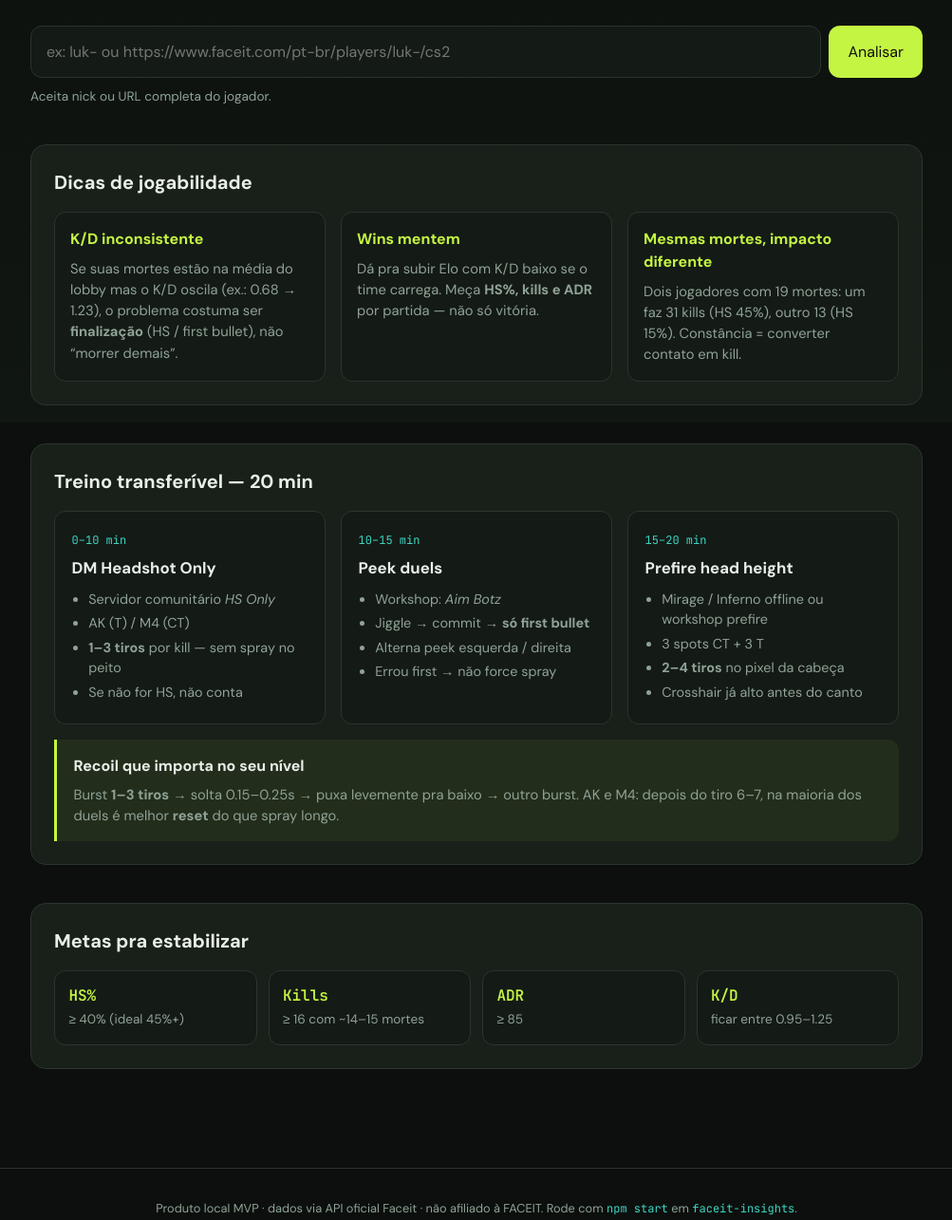
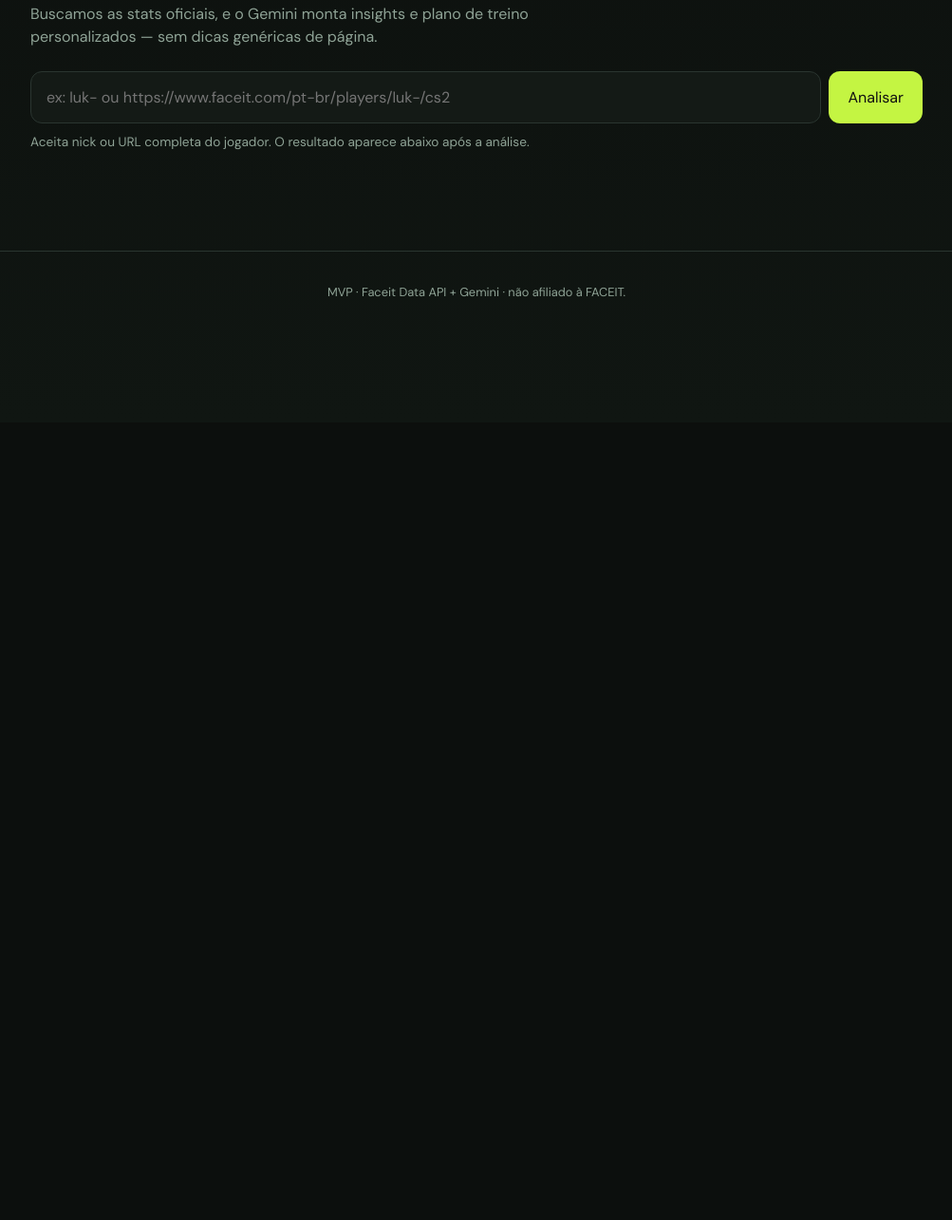
Before and after one commit to LRA22/faceit-insights, a website: page public/index.html in a window 1280 px wide. Shown: the part 355-1640 px from the top of the page at 95% size, without its empty margins (138-1141 px from the left). After the commit the page ends 800 px from the top, so only its background shows below. Drawn offline with Linux system fonts and the light colour scheme.

Commit message:
Remove static tip sections so only Gemini diagnosis appears.
EOF

Co-authored-by: Cursor <cursoragent@cursor.com>

```diff
--- a/public/app.js
+++ b/public/app.js
@@ -28,7 +28,7 @@ async function analyze(q) {
   }
 
   btn.disabled = true;
-  setStatus('Consultando Faceit…');
+  setStatus('Consultando Faceit e gerando diagnóstico com Gemini…');
   results.hidden = true;
 
   const url = `/api/analyze?q=${encodeURIComponent(q)}`;
@@ -152,6 +152,7 @@ function render(data) {
         </table>
       </div>
 
+      <h3 style="margin:1.25rem 0 0.6rem;font-size:1rem;color:var(--muted)">Plano para este perfil</h3>
       <div class="actions">
         ${actions
           .map(
--- a/public/index.html
+++ b/public/index.html
@@ -16,23 +16,21 @@
       <span class="mark">FI</span>
       <div>
         <strong>Faceit Insights</strong>
-        <small>CS2 · jogabilidade com base em stats</small>
+        <small>CS2 · diagnóstico único por perfil</small>
       </div>
     </div>
     <nav>
       <a href="#buscar">Buscar</a>
-      <a href="#dicas">Dicas</a>
-      <a href="#treino">Treino</a>
     </nav>
   </header>
 
   <main>
     <section class="hero" id="buscar">
-      <p class="eyebrow">MVP local</p>
-      <h1>Cole o perfil da Faceit e veja por que o K/D oscila.</h1>
+      <p class="eyebrow">Insights gerados por IA</p>
+      <h1>Cole o perfil da Faceit e receba um diagnóstico só desse jogador.</h1>
       <p class="lede">
-        Analisa Elo, HS%, ADR, mortes e forma recente — e devolve insights práticos
-        (não só “jogue melhor”).
+        Buscamos as stats oficiais, e o Gemini monta insights e plano de treino
+        personalizados — sem dicas genéricas de página.
       </p>
 
       <form class="search" id="searchForm">
@@ -47,100 +45,16 @@
         />
         <button type="submit" id="btn">Analisar</button>
       </form>
-      <p class="hint">Aceita nick ou URL completa do jogador.</p>
+      <p class="hint">Aceita nick ou URL completa do jogador. O resultado aparece abaixo após a análise.</p>
       <p class="status" id="status" hidden></p>
     </section>
 
     <section class="results" id="results" hidden></section>
-
-    <section class="panel" id="dicas">
-      <h2>Dicas de jogabilidade</h2>
-      <div class="grid3">
-        <article>
-          <h3>K/D inconsistente</h3>
-          <p>
-            Se suas mortes estão na média do lobby mas o K/D oscila (ex.: 0.68 → 1.23),
-            o problema costuma ser <strong>finalização</strong> (HS / first bullet), não
-            “morrer demais”.
-          </p>
-        </article>
-        <article>
-          <h3>Wins mentem</h3>
-          <p>
-            Dá pra subir Elo com K/D baixo se o time carrega. Meça
-            <strong>HS%, kills e ADR</strong> por partida — não só vitória.
-          </p>
-        </article>
-        <article>
-          <h3>Mesmas mortes, impacto diferente</h3>
-          <p>
-            Dois jogadores com 19 mortes: um faz 31 kills (HS 45%), outro 13 (HS 15%).
-            Constância = converter contato em kill.
-          </p>
-        </article>
-      </div>
-    </section>
-
-    <section class="panel" id="treino">
-      <h2>Treino transferível — 20 min</h2>
-      <div class="train">
-        <div class="train-card">
-          <span class="t">0–10 min</span>
-          <h3>DM Headshot Only</h3>
-          <ul>
-            <li>Servidor comunitário <em>HS Only</em></li>
-            <li>AK (T) / M4 (CT)</li>
-            <li><strong>1–3 tiros</strong> por kill — sem spray no peito</li>
-            <li>Se não for HS, não conta</li>
-          </ul>
-        </div>
-        <div class="train-card">
-          <span class="t">10–15 min</span>
-          <h3>Peek duels</h3>
-          <ul>
-            <li>Workshop: <em>Aim Botz</em></li>
-            <li>Jiggle → commit → <strong>só first bullet</strong></li>
-            <li>Alterna peek esquerda / direita</li>
-            <li>Errou first → não force spray</li>
-          </ul>
-        </div>
-        <div class="train-card">
-          <span class="t">15–20 min</span>
-          <h3>Prefire head height</h3>
-          <ul>
-            <li>Mirage / Inferno offline ou workshop prefire</li>
-            <li>3 spots CT + 3 T</li>
-            <li><strong>2–4 tiros</strong> no pixel da cabeça</li>
-            <li>Crosshair já alto antes do canto</li>
-          </ul>
-        </div>
-      </div>
-
-      <div class="recoil">
-        <h3>Recoil que importa no seu nível</h3>
-        <p>
-          Burst <strong>1–3 tiros</strong> → solta 0.15–0.25s → puxa levemente pra baixo →
-          outro burst. AK e M4: depois do tiro 6–7, na maioria dos duels é melhor
-          <strong>reset</strong> do que spray longo.
-        </p>
-      </div>
-    </section>
-
-    <section class="panel goals">
-      <h2>Metas pra estabilizar</h2>
-      <div class="goals-row">
-        <div><strong>HS%</strong><span>≥ 40% (ideal 45%+)</span></div>
-        <div><strong>Kills</strong><span>≥ 16 com ~14–15 mortes</span></div>
-        <div><strong>ADR</strong><span>≥ 85</span></div>
-        <div><strong>K/D</strong><span>ficar entre 0.95–1.25</span></div>
-      </div>
-    </section>
   </main>
 
   <footer>
     <p>
-      Produto local MVP · dados via API oficial Faceit · não afiliado à FACEIT.
-      Rode com <code>npm start</code> em <code>faceit-insights</code>.
+      MVP · Faceit Data API + Gemini · não afiliado à FACEIT.
     </p>
   </footer>
 
--- a/server.js
+++ b/server.js
@@ -294,7 +294,9 @@ async function generateInsightsWithGemini(stats) {
     '- Português do Brasil, direto e específico para ESTE jogador.',
     '- headline = diagnóstico principal único (1 só).',
     '- insights = 2 a 4 pontos secundários distintos; cite números reais do JSON.',
-    '- actions = 2 a 3 blocos de treino/metas personalizados ao diagnóstico (nada genérico demais).',
+    '- actions = 2 a 3 blocos de treino/metas personalizados ao diagnóstico.',
+    '- PROIBIDO copiar roteiros genéricos tipo "Warm-up 20 min / DM Headshot Only / Aim Botz / Metas por partida" iguais para todo mundo.',
+    '- Cada action deve citar o problema concreto deste perfil (ex.: HS recente X% vs lifetime Y%, swing de K/D).',
     '- Não invente partidas ou métricas que não estejam no JSON.',
     '- level: warn (problema), info (contexto), ok (ponto forte/estável).',
     '',
```
